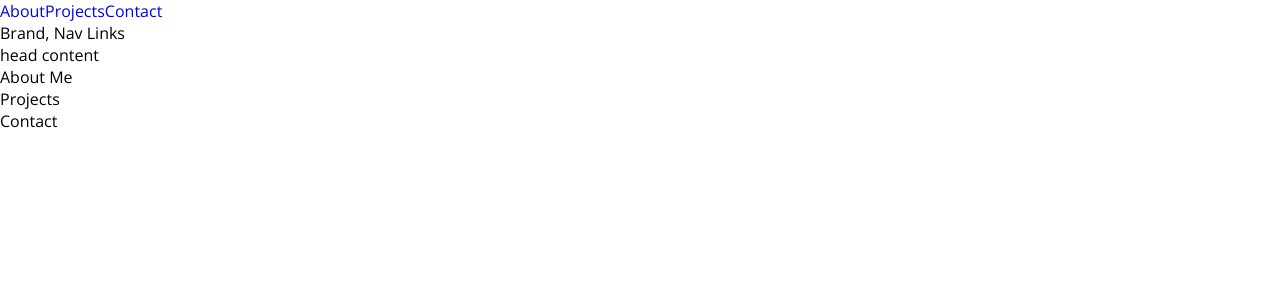
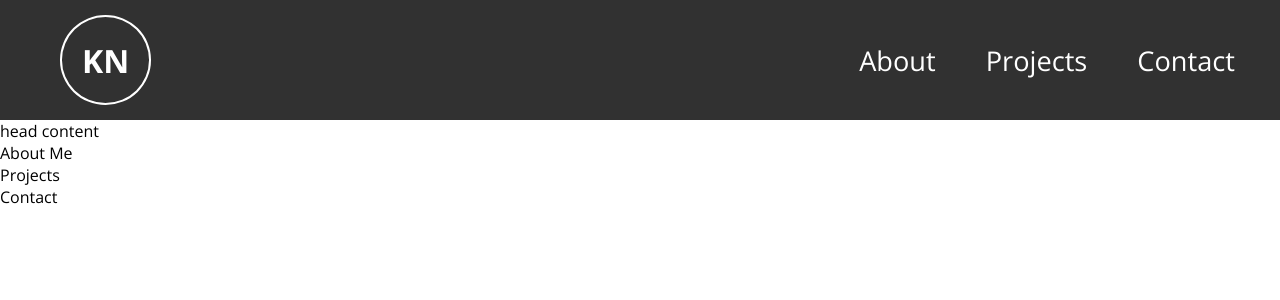
Before and after one commit to knorful/my-page, a React (Create React App) app: page / in a window 1280 px wide. Shown: the top 300 px of the page. Built offline with nearby package versions, Linux system fonts and the light colour scheme.

Commit message:
initial style of navbar

```diff
--- a/public/index.html
+++ b/public/index.html
@@ -28,7 +28,12 @@
       href="https://fonts.googleapis.com/css2?family=Open+Sans:wght@400;700&display=swap"
       rel="stylesheet"
     />
-    <title>My Portfolio Page</title>
+    <link rel="preconnect" href="https://fonts.gstatic.com" />
+    <link
+      href="https://fonts.googleapis.com/css2?family=Roboto&display=swap"
+      rel="stylesheet"
+    />
+    <title>Kristopher Norful</title>
   </head>
   <body>
     <noscript>You need to enable JavaScript to run this app.</noscript>
--- a/src/App.js
+++ b/src/App.js
@@ -4,7 +4,6 @@ function App() {
   return (
     <div className="App">
       <NavBar />
-      <div>Brand, Nav Links</div>
       <div>head content</div>
       <div>About Me</div>
       <div>Projects</div>
--- a/src/components/Navigation/NavBar/NavBar.js
+++ b/src/components/Navigation/NavBar/NavBar.js
@@ -1,9 +1,14 @@
 import React from "react";
+import classes from "./NavBar.module.css";
 
 import NavItems from "../NavigationItems/NavigationItems";
 
 const navBar = () => {
-  return <NavItems />;
+  return (
+    <div className={classes.NavBar}>
+      <NavItems />
+    </div>
+  );
 };
 
 export default navBar;
--- a/src/components/Navigation/NavBar/NavBar.module.css
+++ b/src/components/Navigation/NavBar/NavBar.module.css
@@ -0,0 +1,7 @@
+.NavBar {
+  display: flex;
+  justify-content: flex-end;
+  align-items: center;
+  background-color: rgba(0, 0, 0, 0.808);
+  height: 120px;
+}
--- a/src/components/Navigation/NavigationItems/NavigationItem/NavigationItem.module.css
+++ b/src/components/Navigation/NavigationItems/NavigationItem/NavigationItem.module.css
@@ -1,3 +1,9 @@
+.NavItem {
+  margin: 25px;
+}
+
 .NavItem a {
+  font-size: 1.7rem;
   text-decoration: none;
+  color: white;
 }
--- a/src/components/Navigation/NavigationItems/NavigationItems.js
+++ b/src/components/Navigation/NavigationItems/NavigationItems.js
@@ -5,11 +5,16 @@ import classes from "./NavigationItems.module.css";
 
 const navigationItems = () => {
   return (
-    <ul className={classes.NavItems}>
-      <NavigationItem link="/">About</NavigationItem>
-      <NavigationItem link="/">Projects</NavigationItem>
-      <NavigationItem link="/">Contact</NavigationItem>
-    </ul>
+    <div className={classes.NavItems}>
+      <div className={classes.Logo}>
+        <h1>KN</h1>
+      </div>
+      <ul>
+        <NavigationItem link="/">About</NavigationItem>
+        <NavigationItem link="/">Projects</NavigationItem>
+        <NavigationItem link="/">Contact</NavigationItem>
+      </ul>
+    </div>
   );
 };
 
--- a/src/components/Navigation/NavigationItems/NavigationItems.module.css
+++ b/src/components/Navigation/NavigationItems/NavigationItems.module.css
@@ -1,6 +1,13 @@
 .NavItems {
   display: flex;
-  margin: 0;
+  align-items: center;
+  justify-content: space-between;
+  width: 100%;
+}
+
+.NavItems ul {
+  display: flex;
+  margin: 20px;
   padding: 0;
   align-items: center;
 }
@@ -8,3 +15,18 @@
 .NavItems li {
   list-style: none;
 }
+
+.NavItems li:hover,
+.NavItems li a:hover {
+  transition: all 0.5s;
+  color: rgba(233, 231, 104, 0.973);
+  transform: scale(1.2);
+}
+
+.Logo {
+  color: white;
+  margin: 60px;
+  border: 2px solid white;
+  border-radius: 50%;
+  padding: 0 20px;
+}
```
Also changed, not shown: 1 other file (tests, documents, lock files or other folders).
